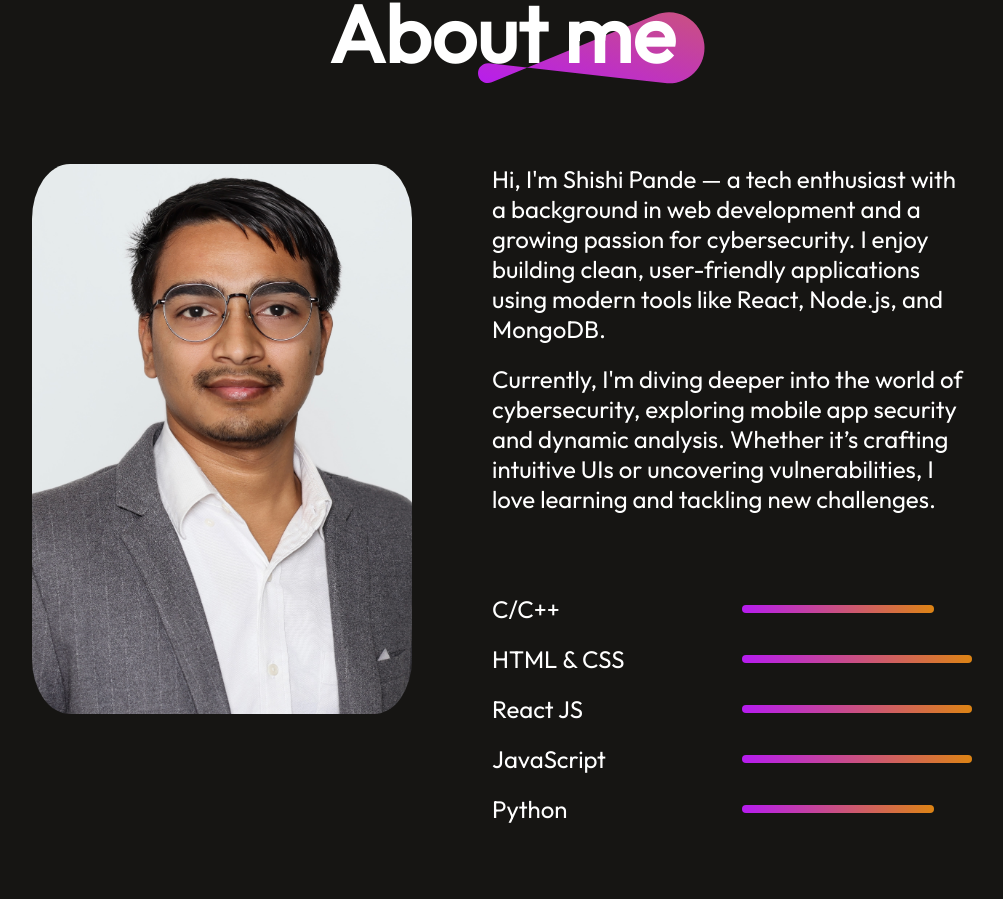
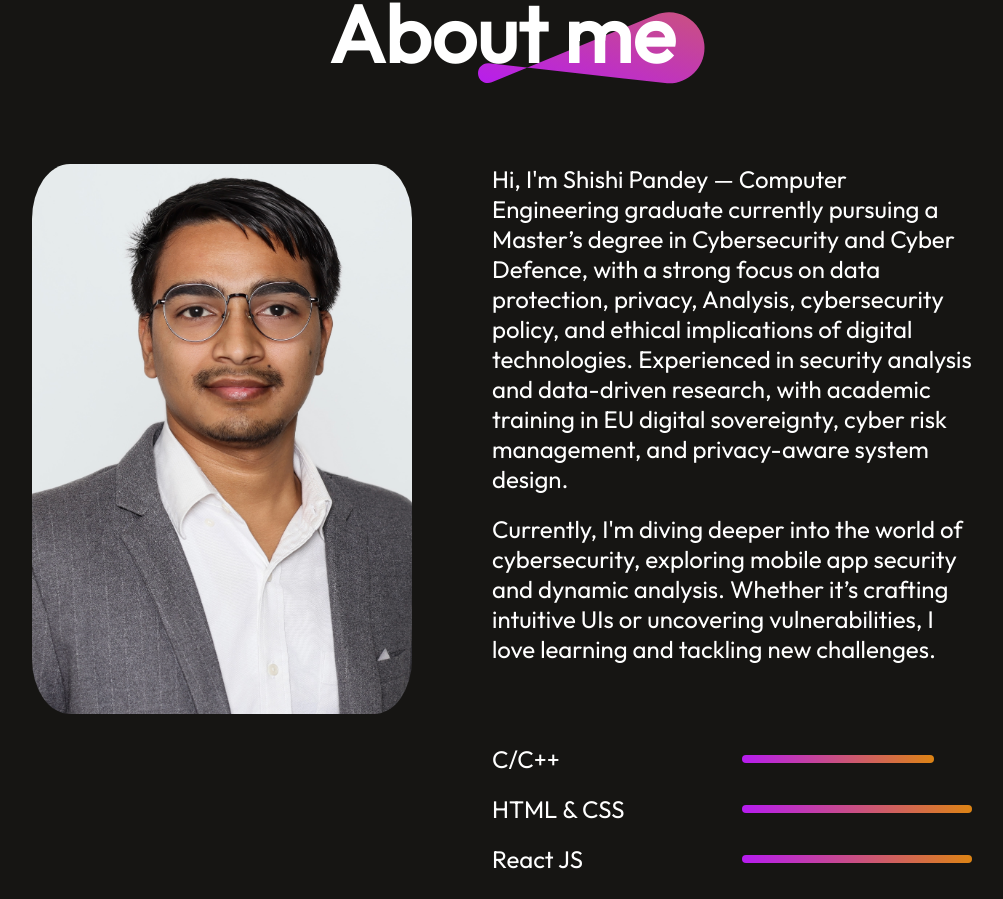
Before and after one commit to shishirpandey18/Portfolio, a React (Vite) app: page / in a window 1280 px wide. Shown: the part 989-1888 px from the top of the page, without its empty margins (138-1141 px from the left). Built offline with nearby package versions, Linux system fonts and the light colour scheme.

Commit message:
Updated Project

```diff
--- a/src/Components/About/About.jsx
+++ b/src/Components/About/About.jsx
@@ -16,7 +16,7 @@ const About = () => {
                 </div>
                 <div className="about-right">
                     <div className="about-para">
-                        <p>Hi, I'm Shishi Pande — a tech enthusiast with a background in web development and a growing passion for cybersecurity. I enjoy building clean, user-friendly applications using modern tools like React, Node.js, and MongoDB. </p>
+                        <p>Hi, I'm Shishi Pandey — Computer Engineering graduate currently pursuing a Master’s degree in Cybersecurity and Cyber Defence, with a strong focus on data protection, privacy, Analysis, cybersecurity policy, and ethical implications of digital technologies. Experienced in security analysis and data-driven research, with academic training in EU digital sovereignty, cyber risk management, and privacy-aware system design.</p>
                         <p>Currently, I'm diving deeper into the world of cybersecurity, exploring mobile app security and dynamic analysis. Whether it’s crafting intuitive UIs or uncovering vulnerabilities, I love learning and tackling new challenges.</p>
                     </div>
                     <div className="about-skills">
```
